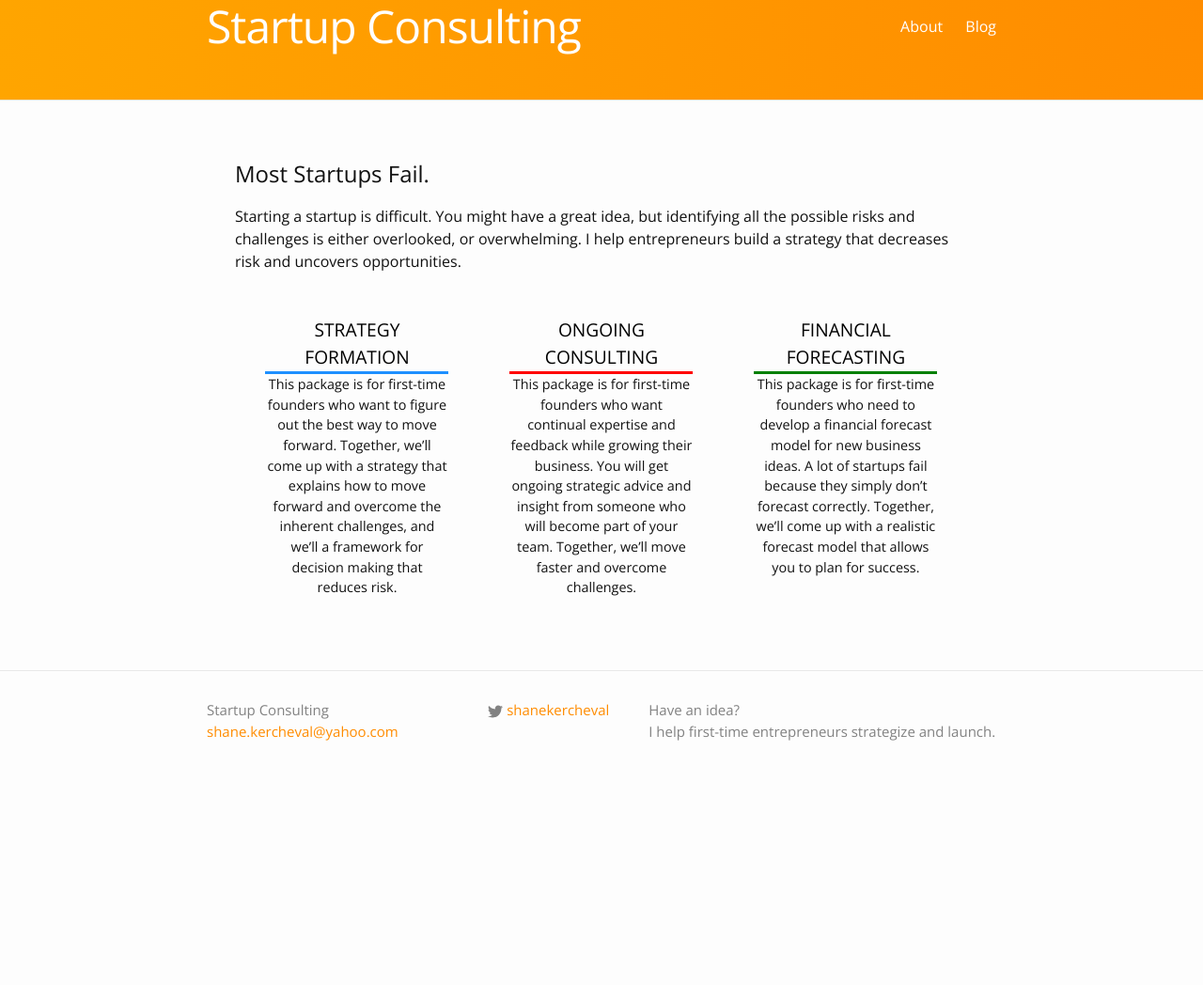
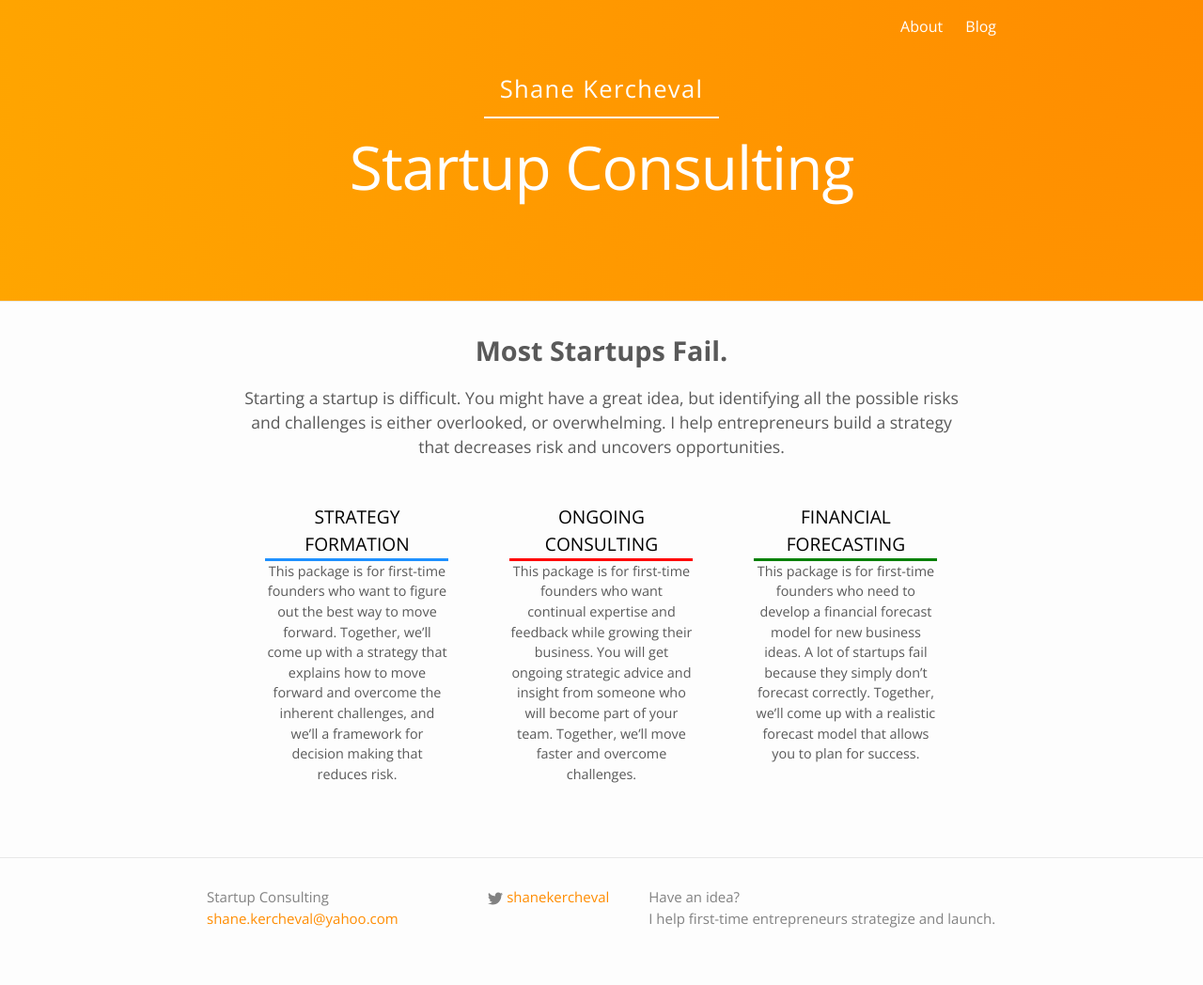
Before and after one commit to shane-kercheval/shane-kercheval.github.io, a Jekyll site: the page built from index.html, in a window 1280 px wide. Shown: the whole page at 94% size. Built offline with Jekyll 4.4.1, drawn with Linux system fonts in a browser that asks for light colours; before the commit the page ends 900 px from its top, so only the background shows below that.

Commit message:
'finished' header for landing page

```diff
--- a/_includes/header.html
+++ b/_includes/header.html
@@ -20,6 +20,9 @@
       </div>
     </nav>
 
+    {% if page.owner %}
+    <span class="owner">{{ page.owner }}</span>
+    {% endif %}
     <a class="site-title" href="{{ site.baseurl }}/">{{ site.title }}</a>
 
 
--- a/css/custom.css
+++ b/css/custom.css
@@ -1,15 +1,61 @@
 .site-header {
     border-top: 8px solid orange;
 }
+
+.landing_page .wrapper {
+    line-height: 1.5;
+    font-size: 1em;
+    color: #595959;
+}
+
+.landing_page .description {
+    font-size: 1.1em;
+    text-align: center;
+
+}
+
 .landing_page .site-header {
     background-image: radial-gradient(circle at top right, darkorange, orange);
-    padding-bottom: 50px;
-    margin-bottom: 30px;
+    padding-bottom: 90px;
     border-top: 0px;
 }
+
 .landing_page .site-title {
     color: white;
-    font-size: 3em;
+    font-size: 4em;
+	font-weight: normal;
+    line-height: 1;
+    text-align: center;
+    margin-left: auto;
+    clear:both;
+
+    display:block;
+    height: 100%;
+    margin: 20px auto;
+    width: 100%;
+}
+
+.landing_page .owner {
+    color: white;
+    padding-top: 20px;
+    padding-bottom: 10px;
+    border-bottom: 2px solid;
+    font-size: 1.6em;
+    letter-spacing: 1.3px;
+    font-weight: lighter;
+    text-align: center;
+    width: 250px;
+    display: block;
+    clear: both;
+    height: 100%;
+    margin: 0 auto;
+}
+
+.landing_page h2 {
+    font-size: 1.8em;
+    font-weight: bold;
+    text-align: center;
+
 }
 
 .landing_page .site-nav .page-link {
--- a/index.html
+++ b/index.html
@@ -1,7 +1,7 @@
 ---
 layout: landing_page
 keywords: startups, strategy, consulting, ideas
-author: Shane Kercheval
+owner: Shane Kercheval
 ---
 
 <div class="home">
```
